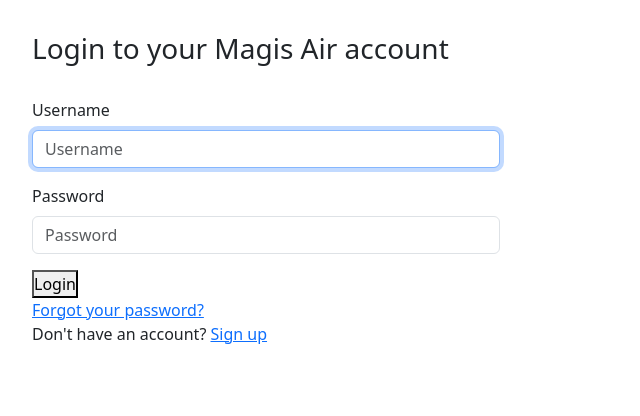
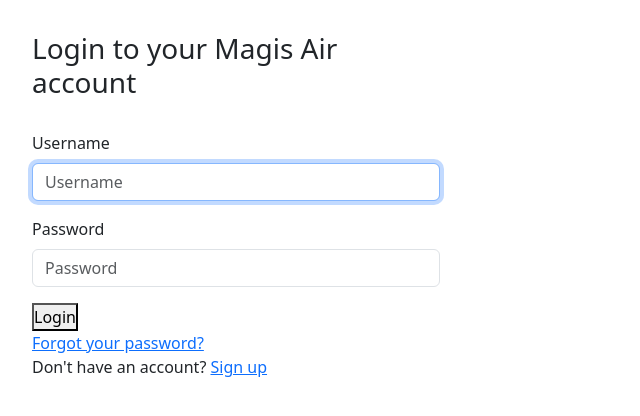
Before and after one commit to tttrono/MagisAir, a Django app: page /accounts/login/ in a window 1280 px wide. Shown: the part 56-472 px from the top of the page, without its empty margins (0-640 px from the left). Run offline with Django 5.2, Linux system fonts and the light colour scheme; some libraries are stand-ins or nearby versions.

Commit message:
Modified dimensions for login form.

```diff
--- a/MagisAir/templates/registration/login.html
+++ b/MagisAir/templates/registration/login.html
@@ -5,7 +5,7 @@
 
 {% block content %}
 
-	<div class="content" style="width:500px;">
+	<div class="content" style="width:440px;">
 		<h3>Login to your Magis Air account</h3><br>
 
 		<form method="POST">
```
